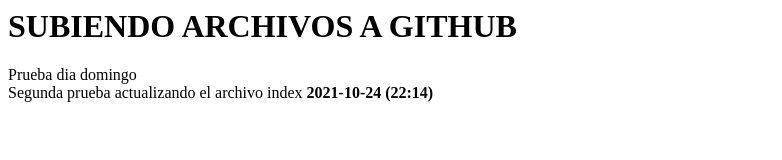
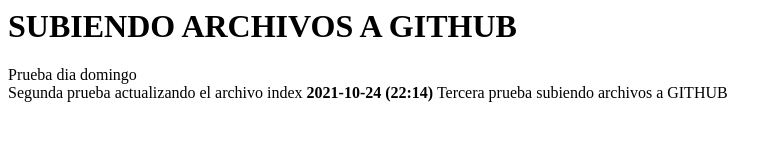
Before and after one commit to vcalfiman/domingo, a plain HTML site: page index.html in a window 1280 px wide. Shown: the whole page, without its empty margins (0-782 px from the left). Drawn offline with Linux system fonts and the light colour scheme.

Commit message:
Segunda subida de archivos

```diff
--- a/index.html
+++ b/index.html
@@ -3,5 +3,6 @@
 <h1>SUBIENDO ARCHIVOS A GITHUB</h1>
 <p>Prueba dia domingo </br>
 Segunda prueba actualizando el archivo index <b>2021-10-24 (22:14)</b>
+Tercera prueba subiendo archivos a GITHUB
 </p>
 </html>
```
